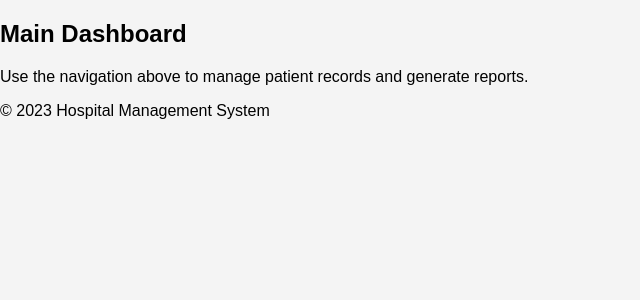
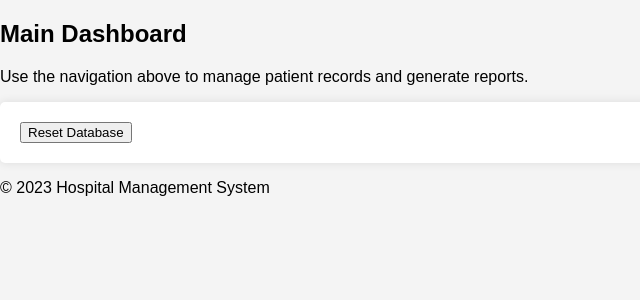
Before and after one commit to Deadly-Forces/dbms_hospital, a Flask app: page / in a window 1280 px wide. Shown: the part 125-425 px from the top of the page, without its empty margins (0-640 px from the left). Run offline with Flask 3, Linux system fonts and the light colour scheme.

Commit message:
Update index.html
add Reset database for completely remove the previous saved dataset

```diff
--- a/templates/index.html
+++ b/templates/index.html
@@ -20,6 +20,9 @@
         <h2>Main Dashboard</h2>
         <p>Use the navigation above to manage patient records and generate reports.</p>
     </main>
+    <form action="{{ url_for('reset') }}" method="post">
+        <button type="submit" class="btn btn-danger">Reset Database</button>
+    </form>
     <footer>
         <p>&copy; 2023 Hospital Management System</p>
     </footer>
```
